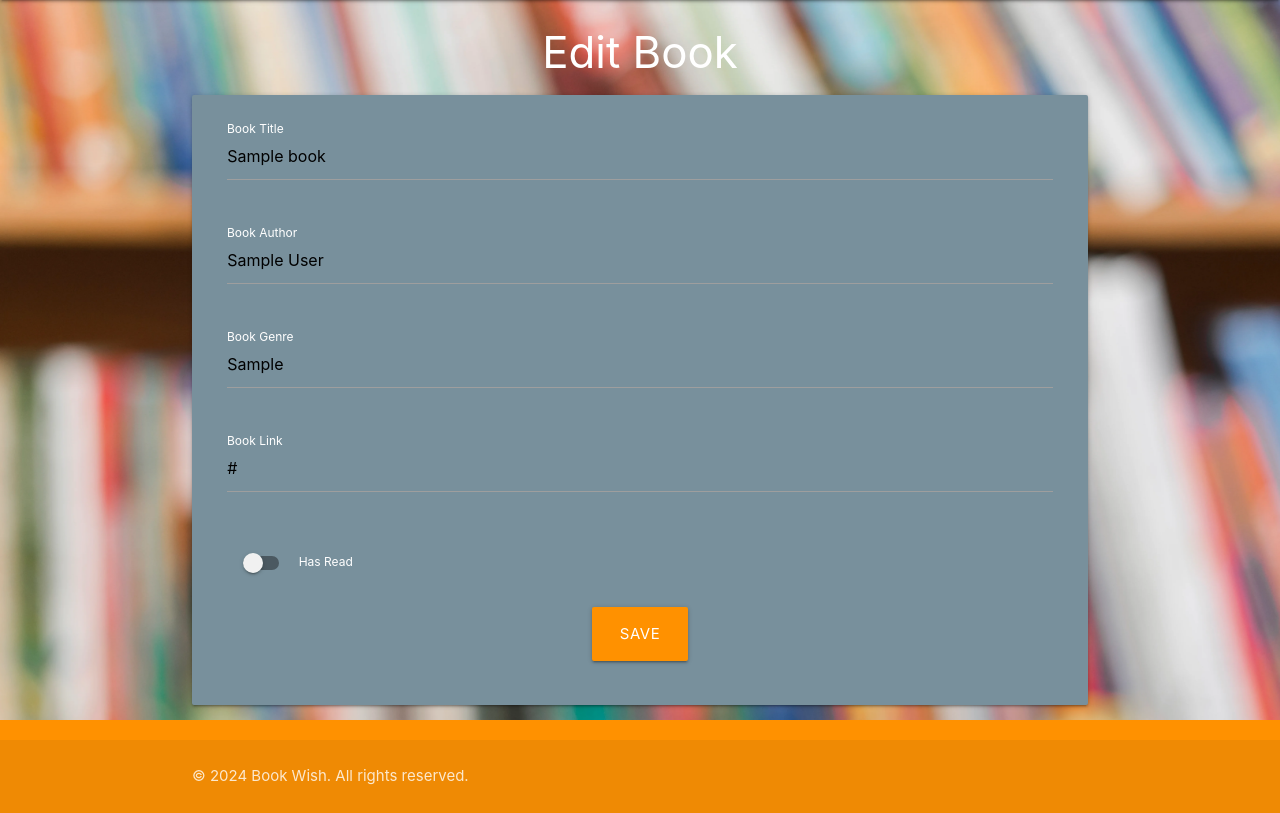
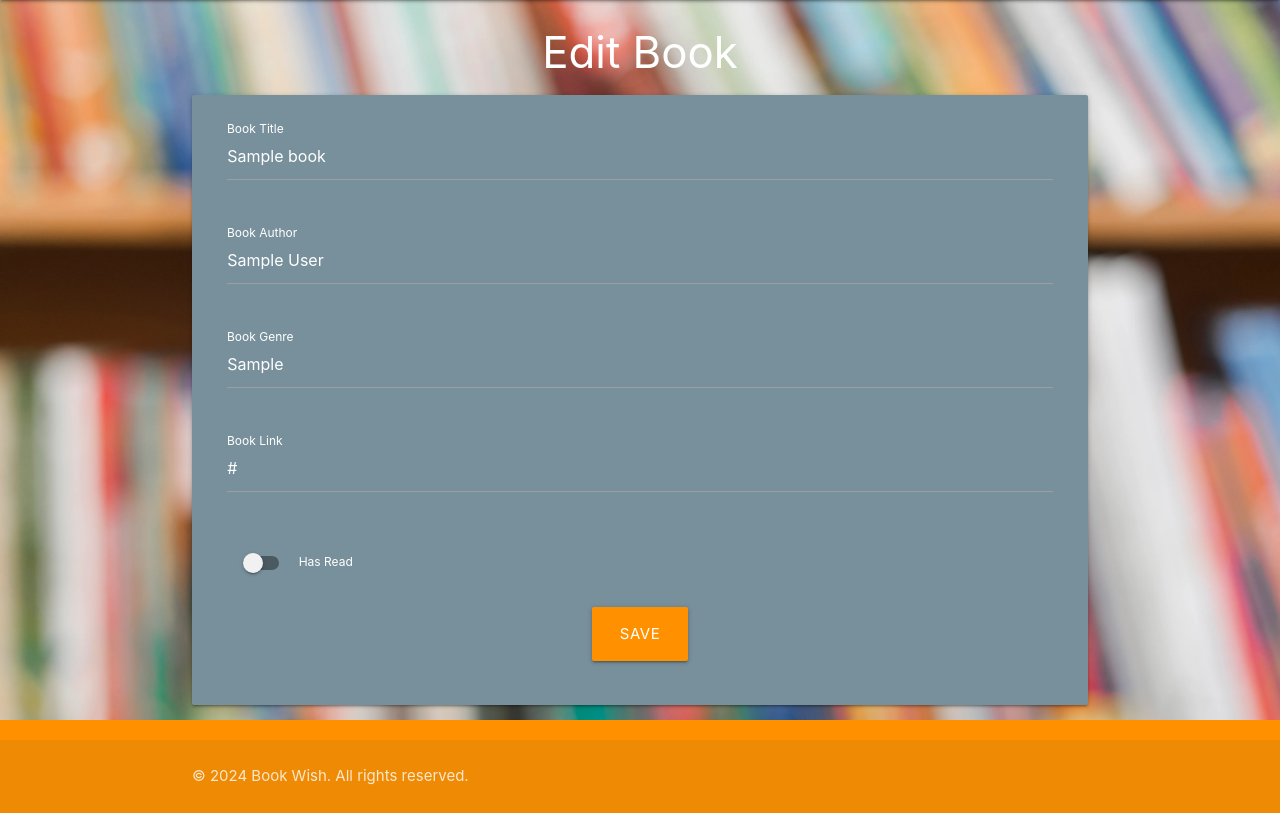
Before and after one commit to amandakoka/bookwish, a Flask app: page /edit_book/1 in a window 1280 px wide. Shown: the part 64-877 px from the top of the page. Run offline with Flask 2, Linux system fonts and the light colour scheme; tables that the repository leaves empty hold one stand-in row (values such as "Sample post").

Commit message:
style: Add styling for input text.

```diff
--- a/bookwish/static/css/style.css
+++ b/bookwish/static/css/style.css
@@ -39,3 +39,7 @@ main {
 .nav-wrapper ul.right li a {
     letter-spacing: 0; /* Override the letter-spacing property */
 }
+
+.input-field input[type=text] {
+    color: white;
+}
```
